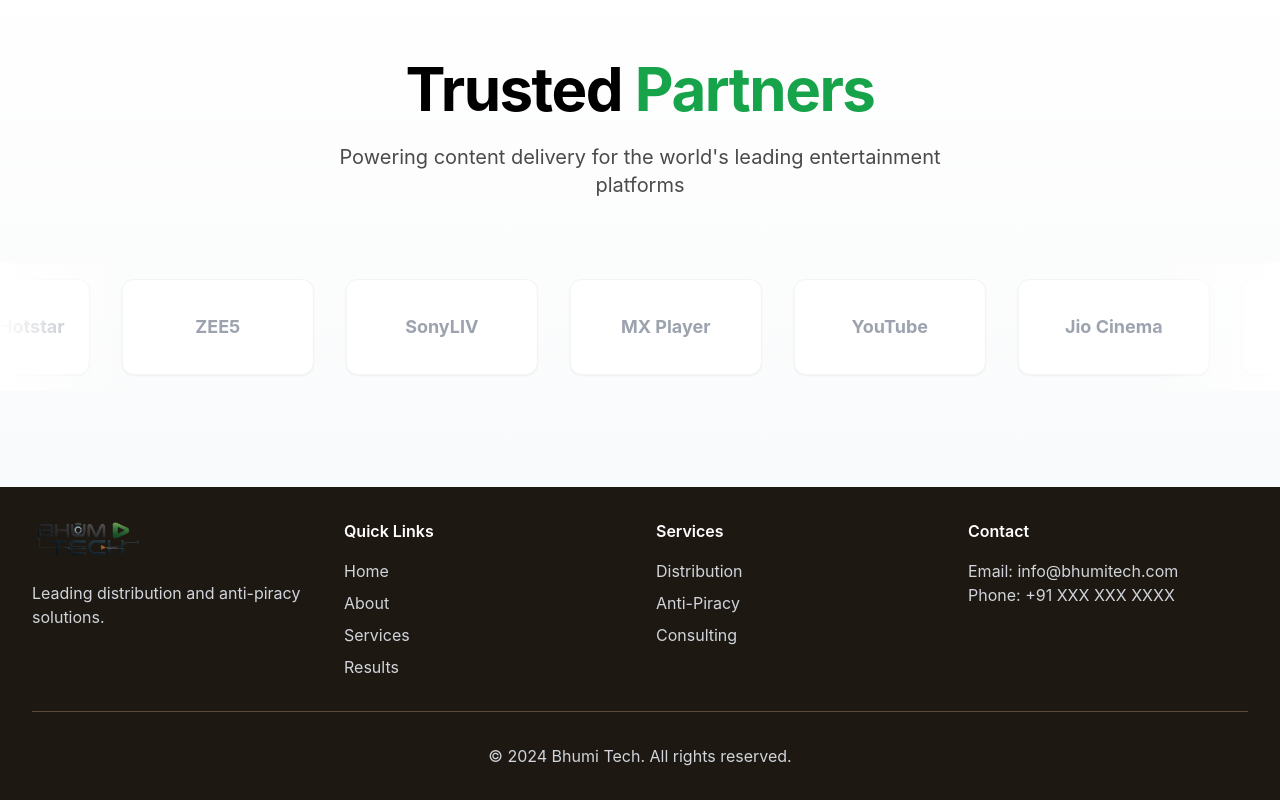
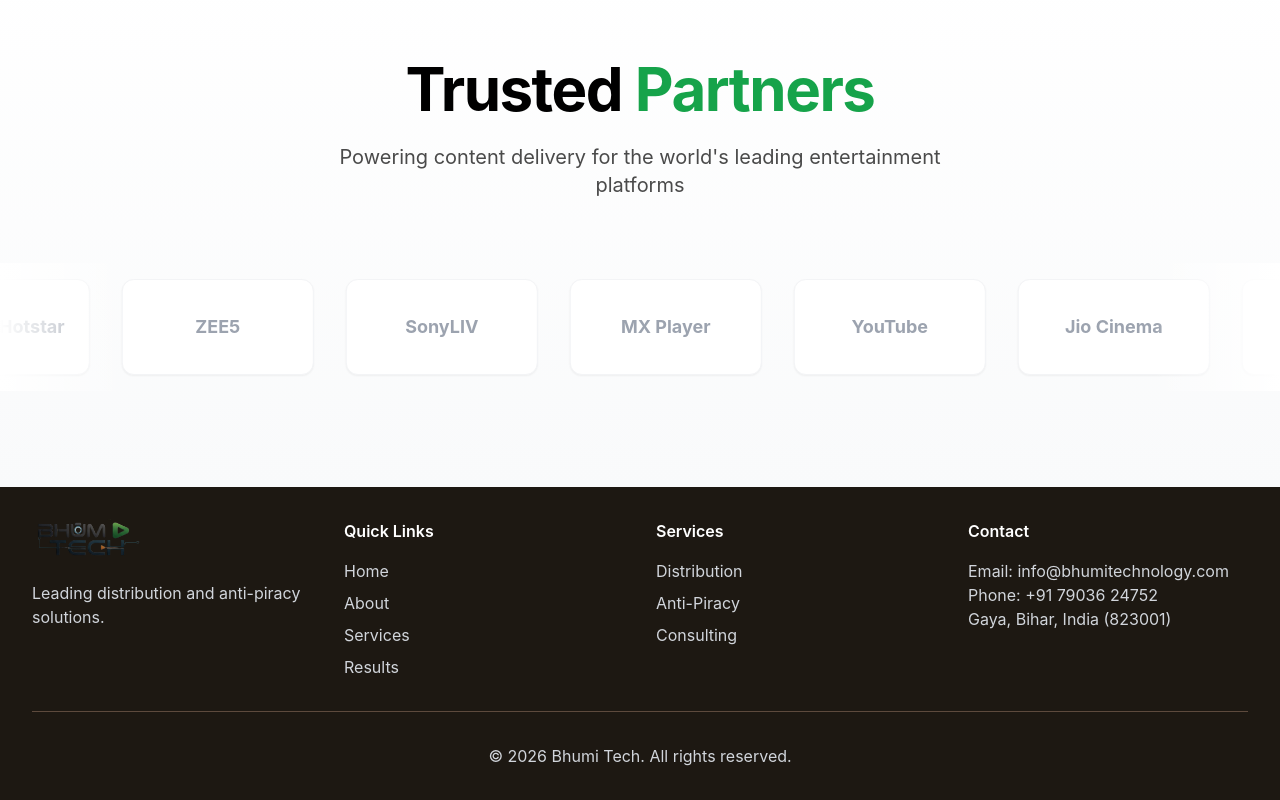
Before and after one commit to Michaelanand123singh/bhumi-tech, a React (Vite) app: page / in a window 1280 px wide. Shown: the part 3051-3851 px from the top of the page. Built offline with nearby package versions, Linux system fonts and the light colour scheme.

Commit message:
updated the contact info in footer

```diff
--- a/src/components/common/Footer.jsx
+++ b/src/components/common/Footer.jsx
@@ -35,12 +35,13 @@
           </div>
           <div>
             <h4 className="font-semibold mb-4 text-white">Contact</h4>
-            <p className="text-gray-300">Email: info@bhumitech.com</p>
-            <p className="text-gray-300">Phone: +91 XXX XXX XXXX</p>
+            <p className="text-gray-300">Email: info@bhumitechnology.com</p>
+            <p className="text-gray-300">Phone: +91 79036 24752</p>
+            <p className="text-gray-300">Gaya, Bihar, India (823001)</p>
           </div>
         </div>
         <div className="border-t border-[#5d4a3d] mt-8 pt-8 text-center text-gray-300">
-          <p>&copy; 2024 Bhumi Tech. All rights reserved.</p>
+          <p>&copy; 2026 Bhumi Tech. All rights reserved.</p>
         </div>
       </div>
     </footer>
```
Also changed, not shown: public/robots.txt (added), 1 other file (tests, documents, lock files or other folders).
